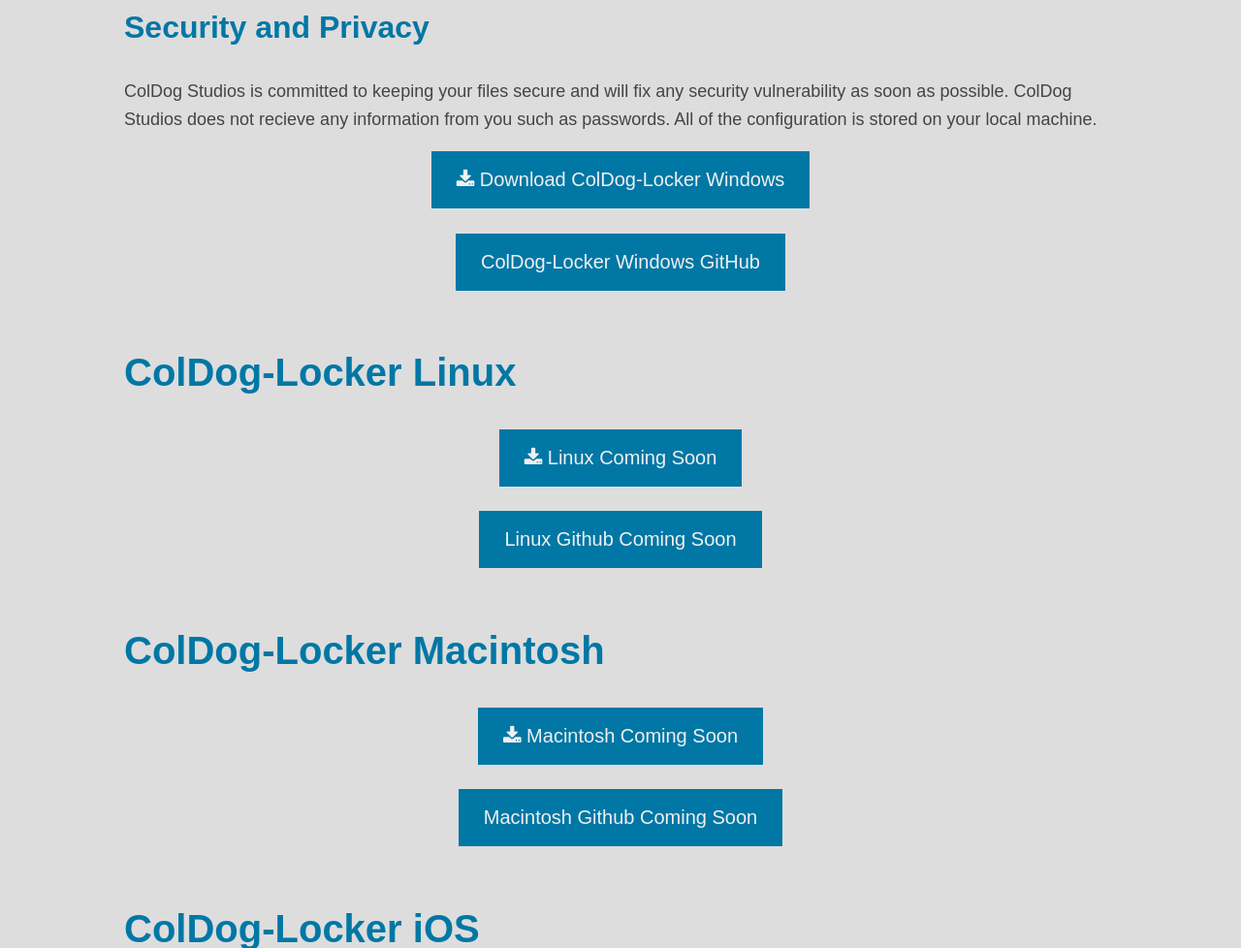
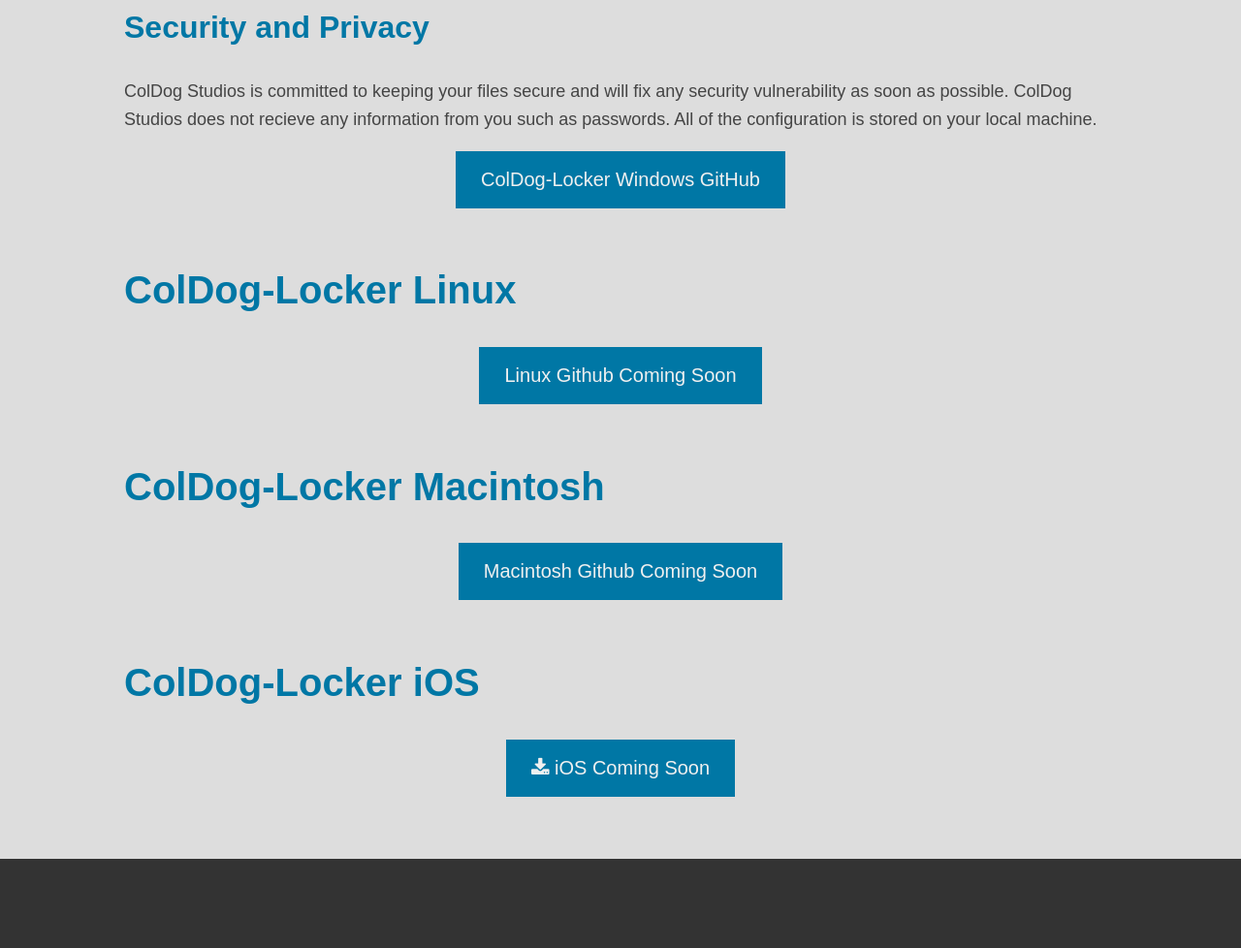
Before and after one commit to ColDogStudios/coldogstudios.github.io, a plain HTML site: page projects/coldog-locker.html in a window 1280 px wide. Shown: the part 3010-3988 px from the top of the page at 97% size. Drawn offline with Linux system fonts and the light colour scheme.

Commit message:
Removed Download Links (Direct)

```diff
--- a/projects/coldog-locker.html
+++ b/projects/coldog-locker.html
@@ -161,10 +161,6 @@
                     <!--Download ColDog-Locker Windows-->
                     <div id="winDownload">
                         <center>
-                        <a href="../assets/downloads/ColDog-Locker Windows v2.1.2.zip" download>
-                            <button class="btn"><i class="fa fa-download"></i> Download ColDog-Locker Windows</button>
-                        </a>
-                            <br> <br>
                         <a href="https://github.com/ColDog5044/ColDog-Locker" target="blank">
                             <button class="btn">ColDog-Locker Windows GitHub</button>
                         </a>
@@ -179,10 +175,6 @@
 
                     <div id="linuxDownload">
                         <center>
-                        <a href="" download>
-                            <button class="btn"><i class="fa fa-download"></i> Linux Coming Soon</button>
-                        </a>
-                            <br> <br>
                         <a href="">
                             <button class="btn">Linux Github Coming Soon</button>
                         </a>
@@ -197,10 +189,6 @@
 
                     <div id="macDownload">
                         <center>
-                        <a href="" download>
-                            <button class="btn"><i class="fa fa-download"></i> Macintosh Coming Soon</button>
-                        </a>
-                            <br> <br>
                         <a href="">
                             <button class="btn">Macintosh Github Coming Soon</button>
                         </a>
```
